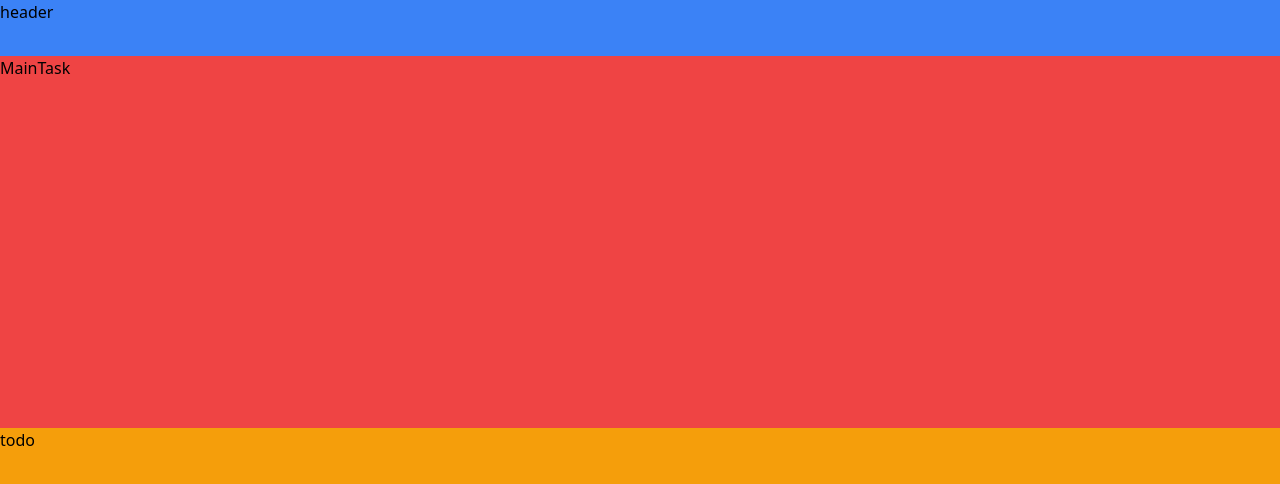
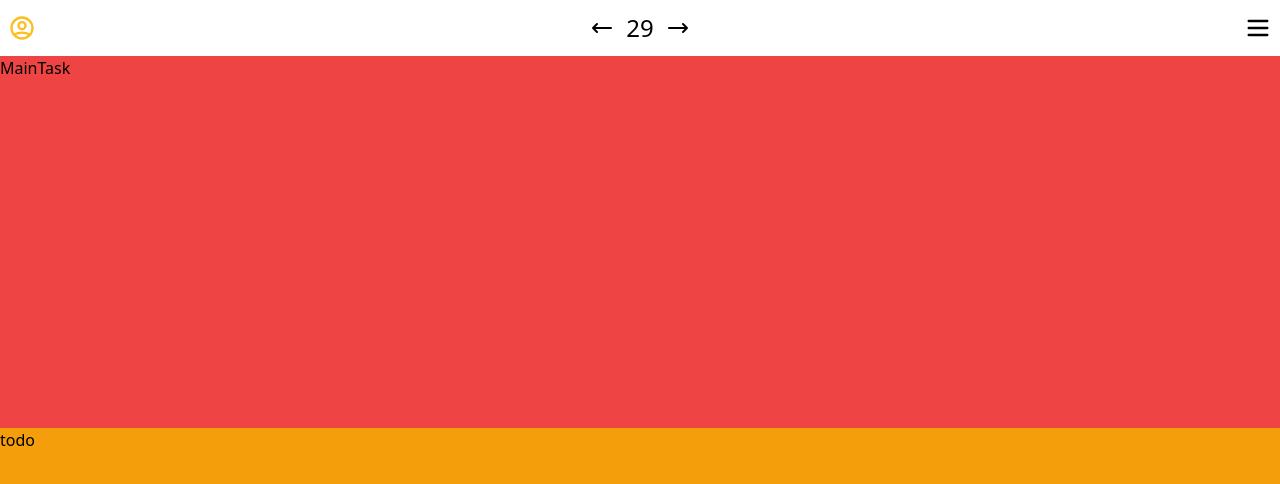
Before and after one commit to ann-kar/perfect-day, a Next.js app: page / in a window 1280 px wide. Shown: the top 484 px of the page. Built offline with nearby package versions, Linux system fonts and the light colour scheme.

Commit message:
feat: add Header c

```diff
--- /dev/null
+++ b/components/Header.tsx
@@ -0,0 +1,33 @@
+import {
+  ArrowNarrowLeftIcon,
+  ArrowNarrowRightIcon,
+  UserCircleIcon,
+  MenuIcon,
+} from "@heroicons/react/outline";
+
+export const Header = () => {
+  const today = new Date();
+
+  return (
+    <header className="p-2 h-full text-black  flex justify-between items-center">
+      <div>
+        <UserCircleIcon className="h-7 w-7 text-amber-400" />
+      </div>
+      <div className="flex items-center">
+        <button>
+          <ArrowNarrowLeftIcon className="h-6 w-6 mx-3" />
+        </button>
+        <div className="text-2xl">
+          {today.getDate()}
+        </div>
+        <button>
+          <ArrowNarrowRightIcon className="h-6 w-6 mx-3" />
+        </button>
+      </div>
+
+      <button>
+        <MenuIcon className="h-7 w-7" />
+      </button>
+    </header>
+  );
+};
--- a/pages/index.tsx
+++ b/pages/index.tsx
@@ -1,5 +1,6 @@
 import type { NextPage } from "next";
 import Head from "next/head";
+import { Header } from "../components/Header";
 
 const Home:NextPage = () => {
   return (
@@ -9,8 +10,8 @@ const Home:NextPage = () => {
           <meta name="description" content="Your habits" />
         </Head>
         <div className="flex flex-col h-screen">
-          <div className="bg-blue-500 h-14">
-          {/* <Header/> */}header
+          <div className="h-14">
+          <Header/>
           </div>
           <div className="bg-red-500 grow">
           {/* <MainTask/>  */} MainTask
```
